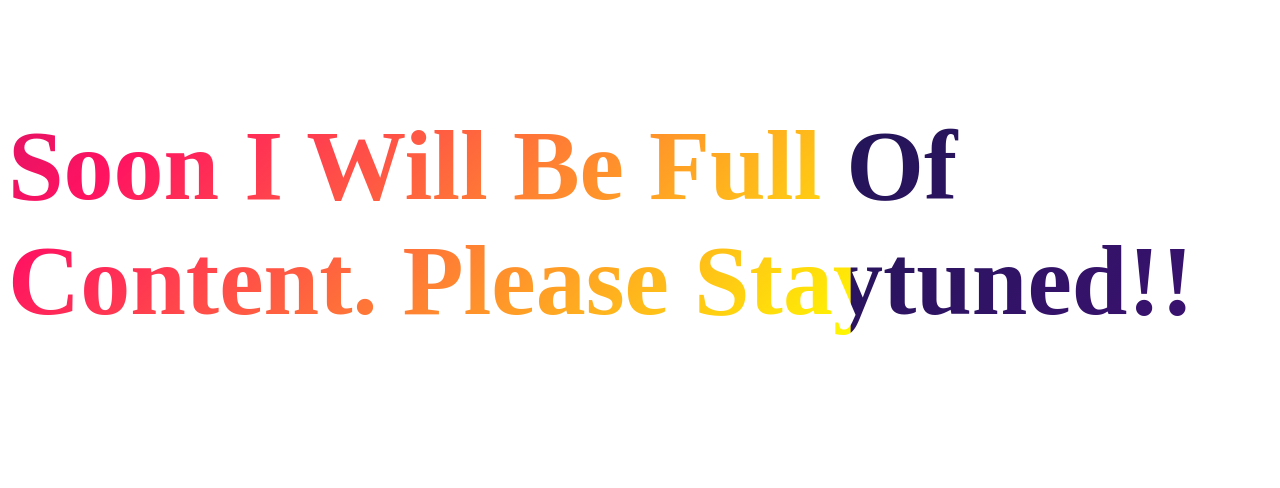
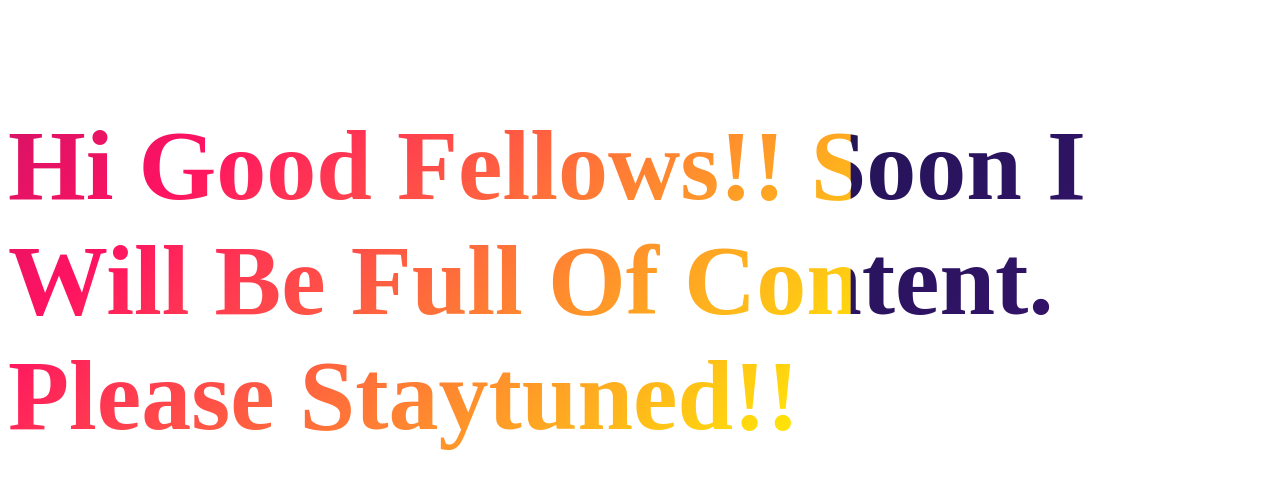
Before and after one commit to gcjana1/aigoodfellows, a plain HTML site: page index.html in a window 1280 px wide. Drawn offline with Linux system fonts and the light colour scheme.

Commit message:
Update index.html

```diff
--- a/index.html
+++ b/index.html
@@ -6,7 +6,7 @@
   <div class="row">
     <div class="col-md-12 text-center">
 	<link rel="stylesheet" href="style.css">
-      <h3 class="animate-charcter"> Soon I will be full of Content. Please staytuned!!</h3>
+      <h3 class="animate-charcter"> Hi Good Fellows!! Soon I will be full of Content. Please staytuned!!</h3>
     </div>
   </div>
 </div>
```
